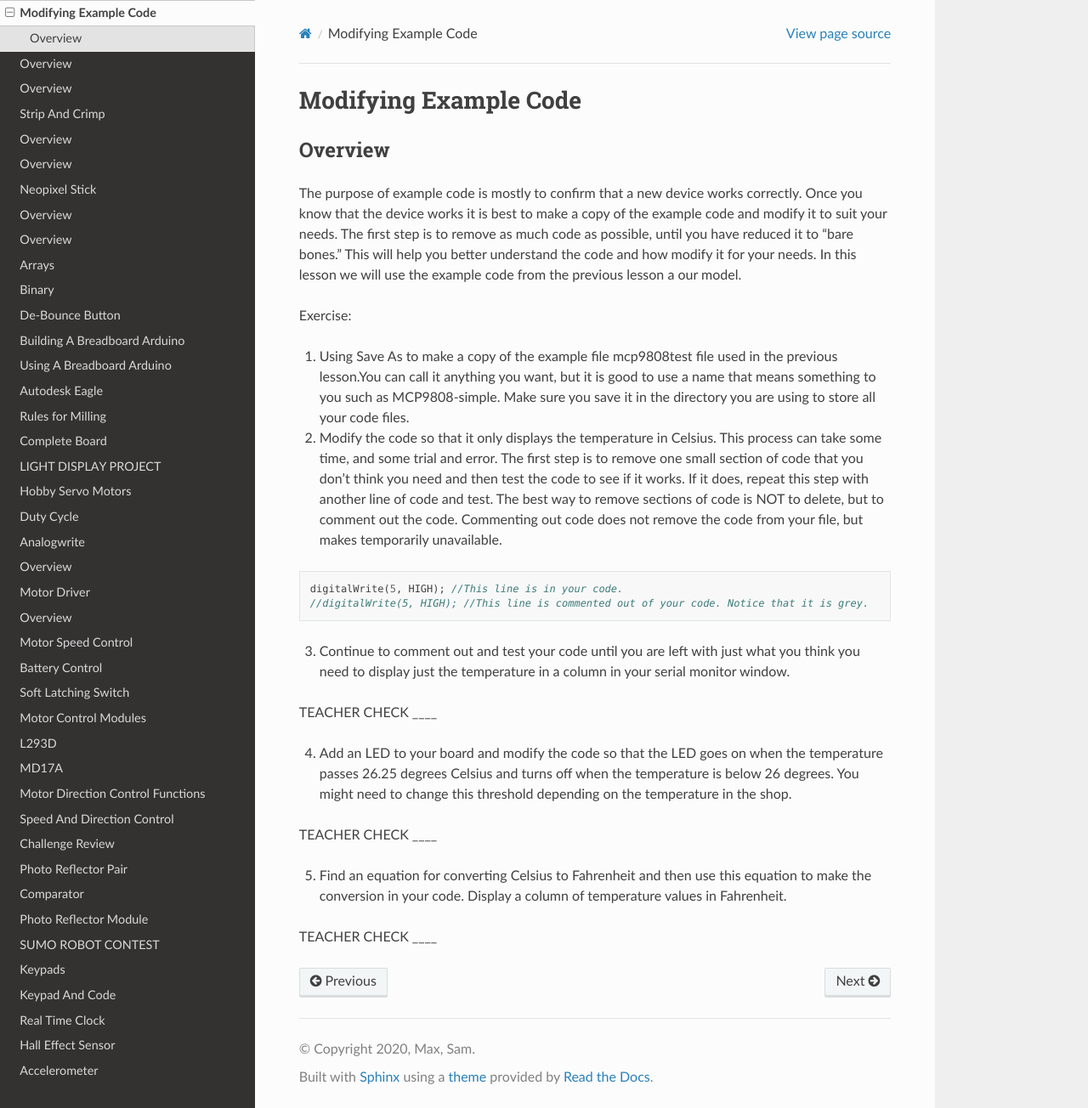
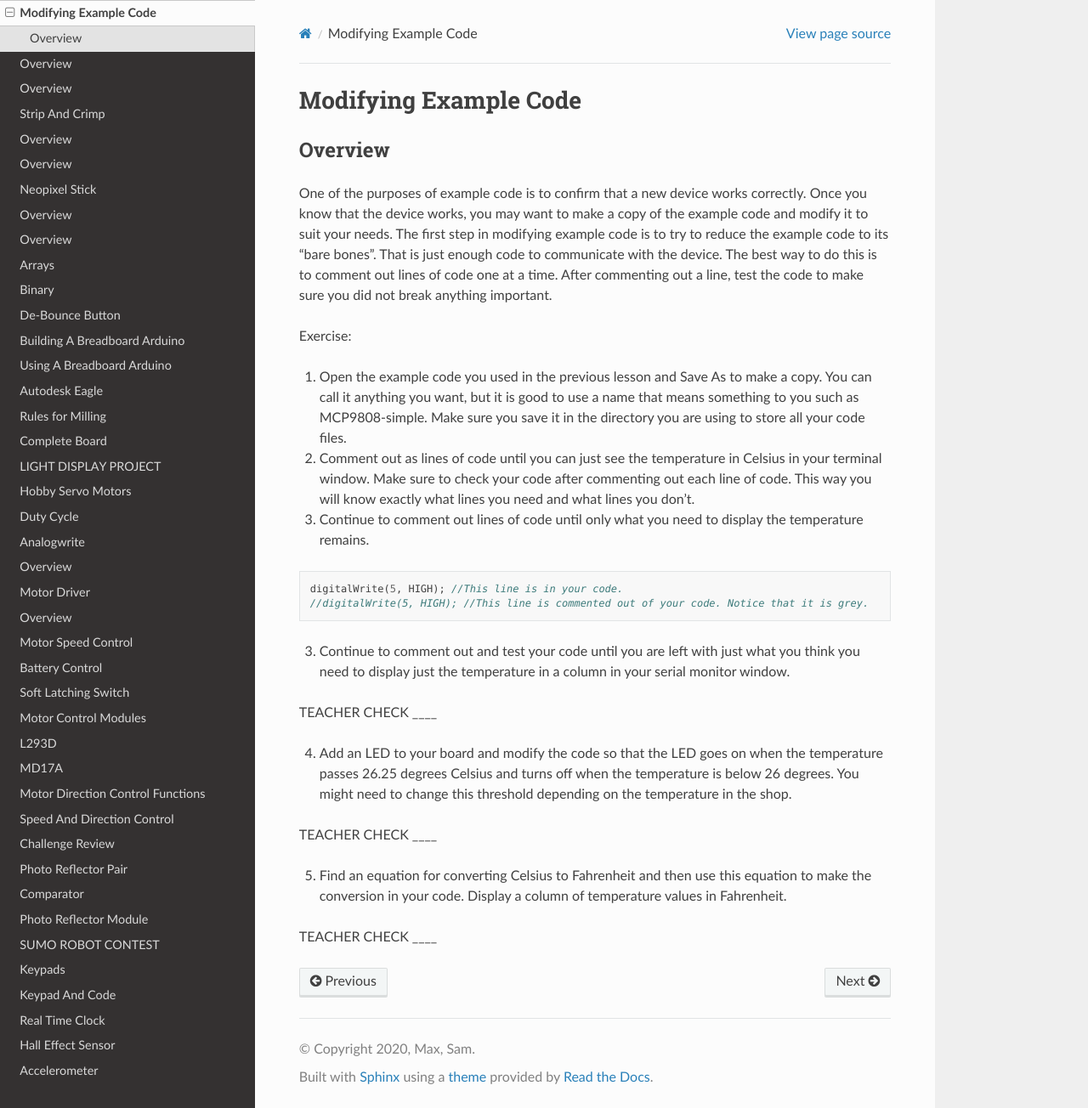
Before and after one commit to maxtkc/mvths-wiki, a Sphinx documentation site: the page built from docs/030-modifying-example-code.rst, in a window 1280 px wide and 1304 px high. Shown: the whole window at 85% size. Built offline with Sphinx 7.4.7 and the Read the Docs theme 2.0.0, drawn with Linux system fonts in a browser that asks for light colours; pages that are not in the unit, such as notebooks, are missing from menus.

Commit message:
Update 030-modifying-example-code.rst

```diff
--- a/docs/030-modifying-example-code.rst
+++ b/docs/030-modifying-example-code.rst
@@ -4,19 +4,13 @@ Modifying Example Code
 Overview
 --------
 
-The purpose of example code is mostly to confirm that a new device works correctly. Once you know that the device works it is best to make a copy
-of the example code and modify it to suit your needs. The first step is to remove as much code as possible, until you have reduced it to "bare bones."
-This will help you better understand the code and how modify it for your needs. In this lesson we will use the example code from the previous lesson a our model.
+One of the purposes of example code is to confirm that a new device works correctly. Once you know that the device works, you may want to make a copy of the example code and modify it to suit your needs. The first step in modifying example code is to try to reduce the example code to its "bare bones". That is just enough code to communicate with the device. The best way to do this is to comment out lines of code one at a time. After commenting out a line, test the code to make sure you did not break anything important.
 
 Exercise:
 
-1. Using Save As to make a copy of the example file mcp9808test file used in the previous lesson.You can call it anything you want,
-   but it is good to use a name that means something to you such as MCP9808-simple. Make sure you save it in
-   the directory you are using to store all your code files.
-2. Modify the code so that it only displays the temperature in Celsius. This process can take some time, and some trial and error. The first step is to
-   remove one small section of code that you don't think you need and then test the code to see if it works. If it does, repeat this step with
-   another line of code and test. The best way to remove sections of code is NOT to delete, but to comment out the code. Commenting out code does
-   not remove the code from your file, but makes temporarily unavailable.
+#. Open the example code you used in the previous lesson and Save As to make a copy. You can call it anything you want, but it is good to use a name that means something to you such as MCP9808-simple. Make sure you save it in the directory you are using to store all your code files.
+#. Comment out as lines of code until you can just see the temperature in Celsius in your terminal window. Make sure to check your code after commenting out each line of code. This way you will know exactly what lines you need and what lines you don't.
+#. Continue to comment out lines of code until only what you need to display the temperature remains.
 
 .. code-block:: C
 
```
